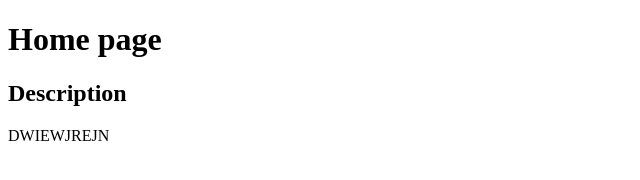
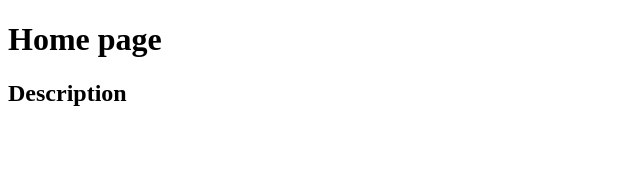
Before and after one commit to iPoolito/ramas-en-git, a plain HTML site: page index.html in a window 1280 px wide. Shown: the whole page, without its empty margins (0-640 px from the left). Drawn offline with Linux system fonts and the light colour scheme.

Commit message:
Doing testing

```diff
--- a/index.html
+++ b/index.html
@@ -8,6 +8,5 @@
   <body>
     <h1>Home page</h1>
     <h2>Description</h2>
-    <p>DWIEWJREJN</p>
   </body>
 </html>
```
